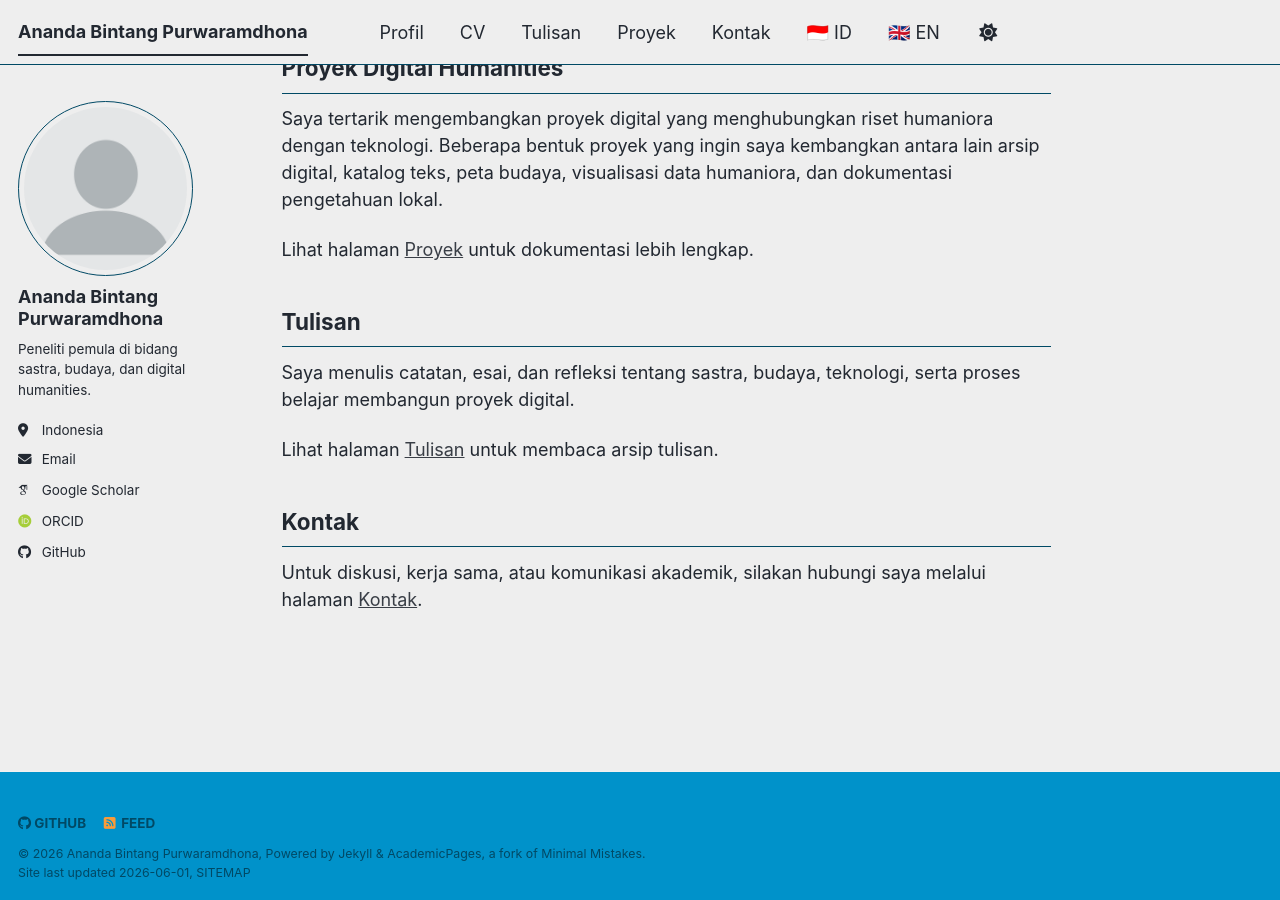
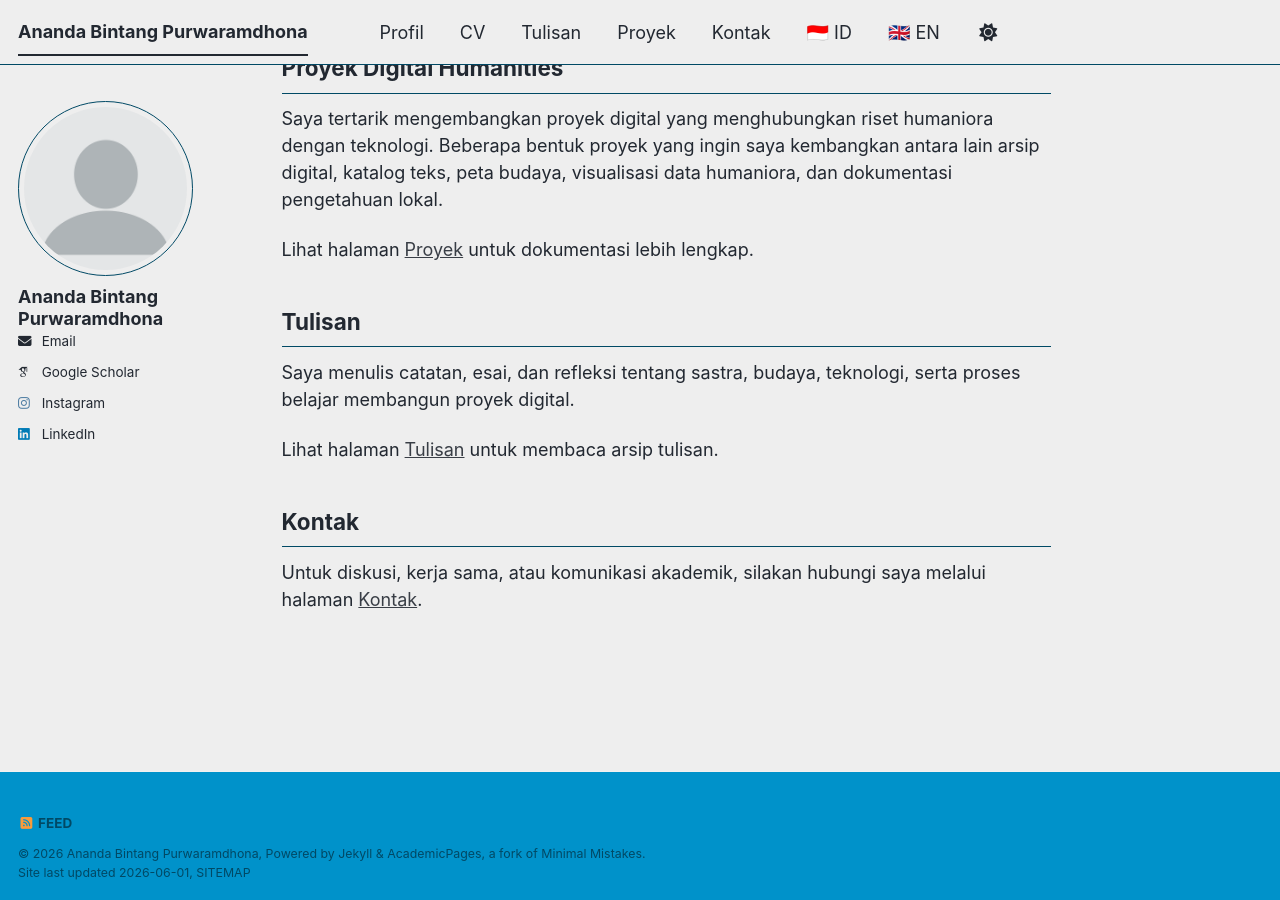
Before and after one commit to Anandabintangp/anandabintangp.github.io, a Jekyll site: the page built from _pages/about.md, in a window 1280 px wide and 900 px high, scrolled down 805 px. Built offline with Jekyll 4.4.1, drawn with Linux system fonts in a browser that asks for light colours; some web fonts are replaced; a script bundle is joined from its source files by our own code; library files that are not in the unit come from our copies.

Commit message:
Update _config.yml

```diff
--- a/_config.yml
+++ b/_config.yml
@@ -15,26 +15,13 @@ author:
   avatar           : "profile.png"
   name             : "Ananda Bintang Purwaramdhona"
   pronouns         :
-  bio              : "Peneliti pemula di bidang sastra, budaya, dan digital humanities."
-  location         : "Indonesia"
-  employer         :
-  uri              :
   email            : "contact.anandabintang@gmail.com"
 
   # Academic websites
-  academia         :
   googlescholar    : "https://scholar.google.com/citations?user=wM7RrrwAAAAJ&hl=en&authuser=6"
-  orcid            : "https://orcid.org/0009-0002-4421-250X"
-  researchgate     :
-  scopus           :
-  zotero           :
 
-  # Repositories and software development
-  github           : "anandabintangp"
-
-  # Social media
-  instagram        :
-  linkedin         :
+  instagram        : "https://instagram.com/anandabintang"
+  linkedin         : "https://www.linkedin.com/in/ananda-bintang/"
 
 # Publication Category - The following the list of publication categories and their headings
 publication_category:
```
